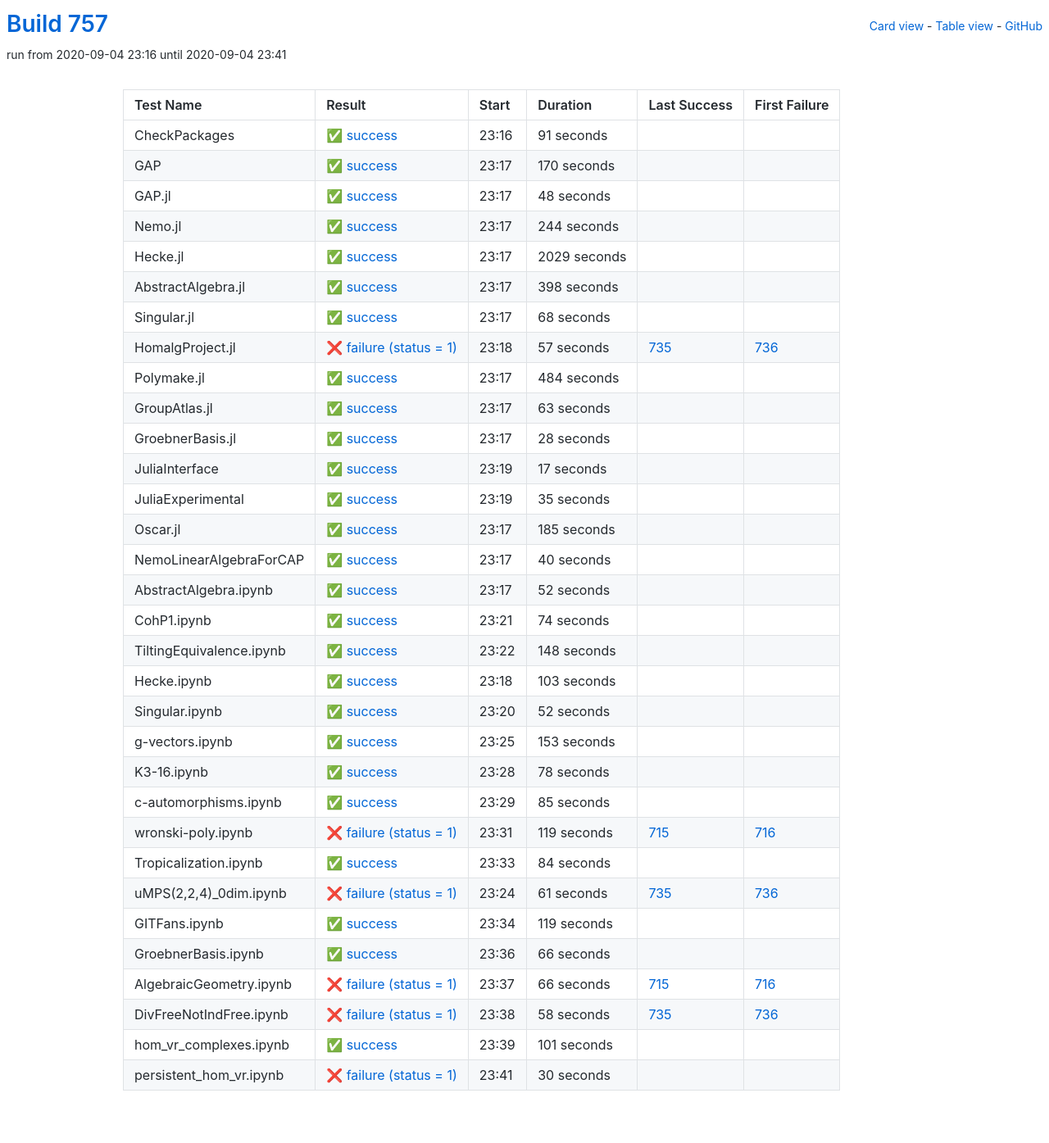
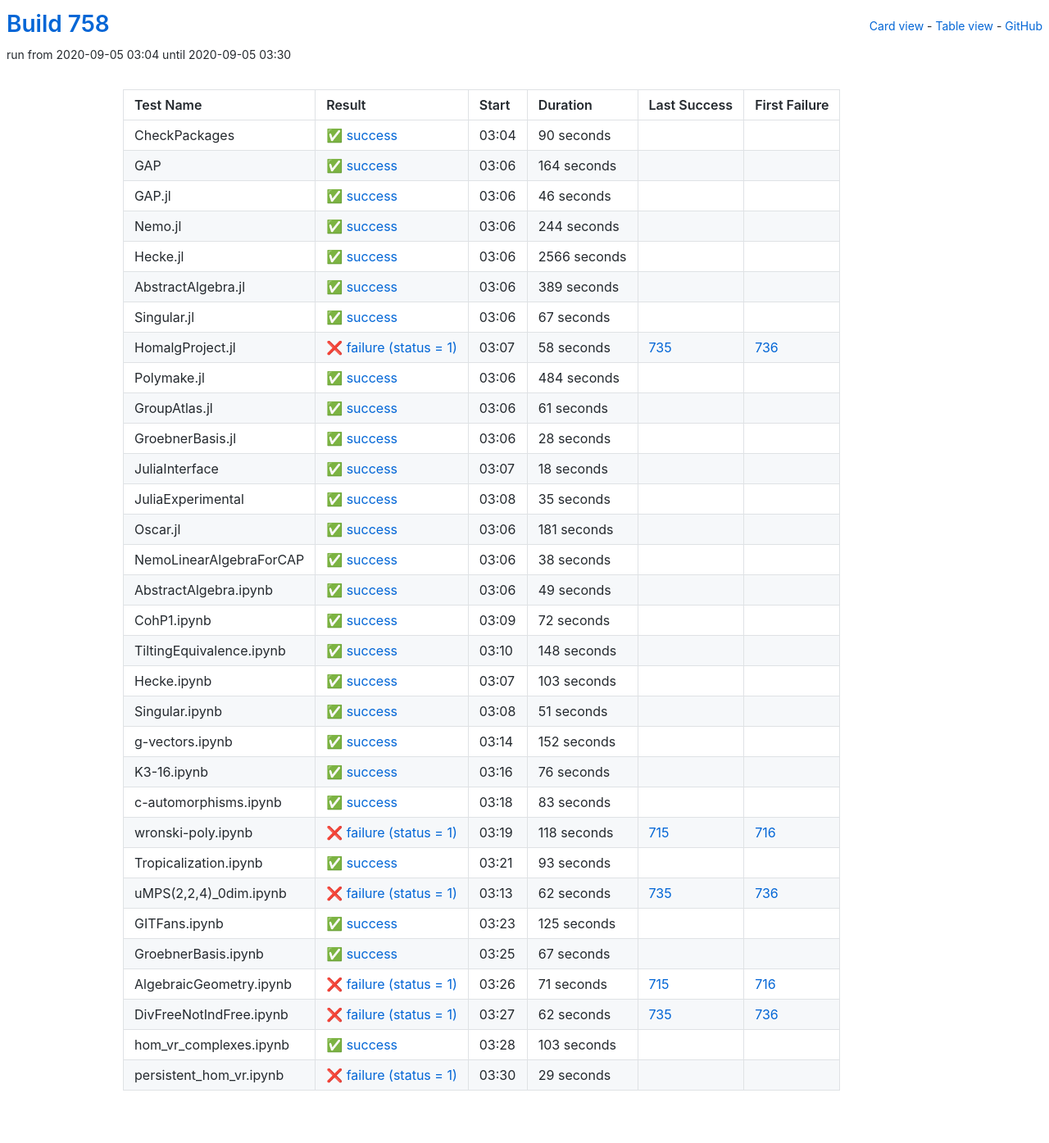
Before and after one commit to oscar-system/oscar-ci-status-stable, a Jekyll site: the page built from table.html, in a window 1280 px wide. Shown: the whole page at 82% size. Built offline with Jekyll 4.4.1, drawn with Linux system fonts in a browser that asks for light colours.

Commit message:
Build #758

```diff
--- a/_data/ci.yml
+++ b/_data/ci.yml
@@ -1,6 +1,6 @@
 ---
-build: 757
-build_url: https://oscarci.mathematik.uni-kl.de/job/oscar-stable/757/
+build: 758
+build_url: https://oscarci.mathematik.uni-kl.de/job/oscar-stable/758/
 job: oscar-stable
 organization: oscar-system
 repo: oscar-ci-status-stable
@@ -8,44 +8,44 @@ repourl: https://github.com/oscar-system/oscar-ci-status-stable
 tests:
 - name: CheckPackages
   id: checkpackages
-  log: https://oscarci.mathematik.uni-kl.de/job/oscar-stable/757/artifact/logs/build-757/CheckPackages.log
-  start: 2020-09-04 23:16
+  log: https://oscarci.mathematik.uni-kl.de/job/oscar-stable/758/artifact/logs/build-758/CheckPackages.log
+  start: 2020-09-05 03:04
   success: true
   exitcode: 0
   status: success
-  duration: 91
+  duration: 90
   last_success: false
   last_success_url:
   first_failure: false
   first_failure_url:
 - name: GAP
   id: gap
-  log: https://oscarci.mathematik.uni-kl.de/job/oscar-stable/757/artifact/logs/build-757/GAP.log
-  start: 2020-09-04 23:17
+  log: https://oscarci.mathematik.uni-kl.de/job/oscar-stable/758/artifact/logs/build-758/GAP.log
+  start: 2020-09-05 03:06
   success: true
   exitcode: 0
   status: success
-  duration: 170
+  duration: 164
   last_success: false
   last_success_url:
   first_failure: false
   first_failure_url:
 - name: GAP.jl
   id: gap-jl
-  log: https://oscarci.mathematik.uni-kl.de/job/oscar-stable/757/artifact/logs/build-757/GAP.jl.log
-  start: 2020-09-04 23:17
+  log: https://oscarci.mathematik.uni-kl.de/job/oscar-stable/758/artifact/logs/build-758/GAP.jl.log
+  start: 2020-09-05 03:06
   success: true
   exitcode: 0
   status: success
-  duration: 48
+  duration: 46
   last_success: false
   last_success_url:
   first_failure: false
   first_failure_url:
 - name: Nemo.jl
   id: nemo-jl
-  log: https://oscarci.mathematik.uni-kl.de/job/oscar-stable/757/artifact/logs/build-757/Nemo.jl.log
-  start: 2020-09-04 23:17
+  log: https://oscarci.mathematik.uni-kl.de/job/oscar-stable/758/artifact/logs/build-758/Nemo.jl.log
+  start: 2020-09-05 03:06
   success: true
   exitcode: 0
   status: success
@@ -56,56 +56,56 @@ tests:
   first_failure_url:
 - name: Hecke.jl
   id: hecke-jl
-  log: https://oscarci.mathematik.uni-kl.de/job/oscar-stable/757/artifact/logs/build-757/Hecke.jl.log
-  start: 2020-09-04 23:17
+  log: https://oscarci.mathematik.uni-kl.de/job/oscar-stable/758/artifact/logs/build-758/Hecke.jl.log
+  start: 2020-09-05 03:06
   success: true
   exitcode: 0
   status: success
-  duration: 2029
+  duration: 2566
   last_success: false
   last_success_url:
   first_failure: false
   first_failure_url:
 - name: AbstractAlgebra.jl
   id: abstractalgebra-jl
-  log: https://oscarci.mathematik.uni-kl.de/job/oscar-stable/757/artifact/logs/build-757/AbstractAlgebra.jl.log
-  start: 2020-09-04 23:17
+  log: https://oscarci.mathematik.uni-kl.de/job/oscar-stable/758/artifact/logs/build-758/AbstractAlgebra.jl.log
+  start: 2020-09-05 03:06
   success: true
   exitcode: 0
   status: success
-  duration: 398
+  duration: 389
   last_success: false
   last_success_url:
   first_failure: false
   first_failure_url:
 - name: Singular.jl
   id: singular-jl
-  log: https://oscarci.mathematik.uni-kl.de/job/oscar-stable/757/artifact/logs/build-757/Singular.jl.log
-  start: 2020-09-04 23:17
+  log: https://oscarci.mathematik.uni-kl.de/job/oscar-stable/758/artifact/logs/build-758/Singular.jl.log
+  start: 2020-09-05 03:06
   success: true
   exitcode: 0
   status: success
-  duration: 68
+  duration: 67
   last_success: false
   last_success_url:
   first_failure: false
   first_failure_url:
 - name: HomalgProject.jl
   id: homalgproject-jl
-  log: https://oscarci.mathematik.uni-kl.de/job/oscar-stable/757/artifact/logs/build-757/HomalgProject.jl.log
-  start: 2020-09-04 23:18
+  log: https://oscarci.mathematik.uni-kl.de/job/oscar-stable/758/artifact/logs/build-758/HomalgProject.jl.log
+  start: 2020-09-05 03:07
   success: false
   exitcode: 1
   status: failure
-  duration: 57
+  duration: 58
   last_success: 735
   last_success_url: https://oscarci.mathematik.uni-kl.de/job/oscar-stable/735/
   first_failure: 736
   first_failure_url: https://oscarci.mathematik.uni-kl.de/job/oscar-stable/736/
 - name: Polymake.jl
   id: polymake-jl
-  log: https://oscarci.mathematik.uni-kl.de/job/oscar-stable/757/artifact/logs/build-757/Polymake.jl.log
-  start: 2020-09-04 23:17
+  log: https://oscarci.mathematik.uni-kl.de/job/oscar-stable/758/artifact/logs/build-758/Polymake.jl.log
+  start: 2020-09-05 03:06
   success: true
   exitcode: 0
   status: success
@@ -116,20 +116,20 @@ tests:
   first_failure_url:
 - name: GroupAtlas.jl
   id: groupatlas-jl
-  log: https://oscarci.mathematik.uni-kl.de/job/oscar-stable/757/artifact/logs/build-757/GroupAtlas.jl.log
-  start: 2020-09-04 23:17
+  log: https://oscarci.mathematik.uni-kl.de/job/oscar-stable/758/artifact/logs/build-758/GroupAtlas.jl.log
+  start: 2020-09-05 03:06
   success: true
   exitcode: 0
   status: success
-  duration: 63
+  duration: 61
   last_success: false
   last_success_url:
   first_failure: false
   first_failure_url:
 - name: GroebnerBasis.jl
   id: groebnerbasis-jl
-  log: https://oscarci.mathematik.uni-kl.de/job/oscar-stable/757/artifact/logs/build-757/GroebnerBasis.jl.log
-  start: 2020-09-04 23:17
+  log: https://oscarci.mathematik.uni-kl.de/job/oscar-stable/758/artifact/logs/build-758/GroebnerBasis.jl.log
+  start: 2020-09-05 03:06
   success: true
   exitcode: 0
   status: success
@@ -140,20 +140,20 @@ tests:
   first_failure_url:
 - name: JuliaInterface
   id: juliainterface
-  log: https://oscarci.mathematik.uni-kl.de/job/oscar-stable/757/artifact/logs/build-757/JuliaInterface.log
-  start: 2020-09-04 23:19
+  log: https://oscarci.mathematik.uni-kl.de/job/oscar-stable/758/artifact/logs/build-758/JuliaInterface.log
+  start: 2020-09-05 03:07
   success: true
   exitcode: 0
   status: success
-  duration: 17
+  duration: 18
   last_success: false
   last_success_url:
   first_failure: false
   first_failure_url:
 - name: JuliaExperimental
   id: juliaexperimental
-  log: https://oscarci.mathematik.uni-kl.de/job/oscar-stable/757/artifact/logs/build-757/JuliaExperimental.log
-  start: 2020-09-04 23:19
+  log: https://oscarci.mathematik.uni-kl.de/job/oscar-stable/758/artifact/logs/build-758/JuliaExperimental.log
+  start: 2020-09-05 03:08
   success: true
   exitcode: 0
   status: success
@@ -164,56 +164,56 @@ tests:
   first_failure_url:
 - name: Oscar.jl
   id: oscar-jl
-  log: https://oscarci.mathematik.uni-kl.de/job/oscar-stable/757/artifact/logs/build-757/Oscar.jl.log
-  start: 2020-09-04 23:17
+  log: https://oscarci.mathematik.uni-kl.de/job/oscar-stable/758/artifact/logs/build-758/Oscar.jl.log
+  start: 2020-09-05 03:06
   success: true
   exitcode: 0
   status: success
-  duration: 185
+  duration: 181
   last_success: false
   last_success_url:
   first_failure: false
   first_failure_url:
 - name: NemoLinearAlgebraForCAP
   id: nemolinearalgebraforcap
-  log: https://oscarci.mathematik.uni-kl.de/job/oscar-stable/757/artifact/logs/build-757/NemoLinearAlgebraForCAP.log
-  start: 2020-09-04 23:17
+  log: https://oscarci.mathematik.uni-kl.de/job/oscar-stable/758/artifact/logs/build-758/NemoLinearAlgebraForCAP.log
+  start: 2020-09-05 03:06
   success: true
   exitcode: 0
   status: success
-  duration: 40
+  duration: 38
   last_success: false
   last_success_url:
   first_failure: false
   first_failure_url:
 - name: AbstractAlgebra.ipynb
   id: abstractalgebra-ipynb
-  log: https://oscarci.mathematik.uni-kl.de/job/oscar-stable/757/artifact/logs/build-757/AbstractAlgebra.ipynb.log
-  start: 2020-09-04 23:17
+  log: https://oscarci.mathematik.uni-kl.de/job/oscar-stable/758/artifact/logs/build-758/AbstractAlgebra.ipynb.log
+  start: 2020-09-05 03:06
   success: true
   exitcode: 0
   status: success
-  duration: 52
+  duration: 49
   last_success: false
   last_success_url:
   first_failure: false
   first_failure_url:
 - name: CohP1.ipynb
   id: cohp1-ipynb
-  log: https://oscarci.mathematik.uni-kl.de/job/oscar-stable/757/artifact/logs/build-757/CohP1.ipynb.log
-  start: 2020-09-04 23:21
+  log: https://oscarci.mathematik.uni-kl.de/job/oscar-stable/758/artifact/logs/build-758/CohP1.ipynb.log
+  start: 2020-09-05 03:09
   success: true
   exitcode: 0
   status: success
-  duration: 74
+  duration: 72
   last_success: false
   last_success_url:
   first_failure: false
   first_failure_url:
 - name: TiltingEquivalence.ipynb
   id: tiltingequivalence-ipynb
-  log: https://oscarci.mathematik.uni-kl.de/job/oscar-stable/757/artifact/logs/build-757/TiltingEquivalence.ipynb.log
-  start: 2020-09-04 23:22
+  log: https://oscarci.mathematik.uni-kl.de/job/oscar-stable/758/artifact/logs/build-758/TiltingEquivalence.ipynb.log
+  start: 2020-09-05 03:10
   success: true
   exitcode: 0
   status: success
@@ -224,8 +224,8 @@ tests:
   first_failure_url:
 - name: Hecke.ipynb
   id: hecke-ipynb
-  log: https://oscarci.mathematik.uni-kl.de/job/oscar-stable/757/artifact/logs/build-757/Hecke.ipynb.log
-  start: 2020-09-04 23:18
+  log: https://oscarci.mathematik.uni-kl.de/job/oscar-stable/758/artifact/logs/build-758/Hecke.ipynb.log
+  start: 2020-09-05 03:07
   success: true
   exitcode: 0
   status: success
@@ -236,156 +236,156 @@ tests:
   first_failure_url:
 - name: Singular.ipynb
   id: singular-ipynb
-  log: https://oscarci.mathematik.uni-kl.de/job/oscar-stable/757/artifact/logs/build-757/Singular.ipynb.log
-  start: 2020-09-04 23:20
+  log: https://oscarci.mathematik.uni-kl.de/job/oscar-stable/758/artifact/logs/build-758/Singular.ipynb.log
+  start: 2020-09-05 03:08
   success: true
   exitcode: 0
   status: success
-  duration: 52
+  duration: 51
   last_success: false
   last_success_url:
   first_failure: false
   first_failure_url:
 - name: g-vectors.ipynb
   id: g-vectors-ipynb
-  log: https://oscarci.mathematik.uni-kl.de/job/oscar-stable/757/artifact/logs/build-757/g-vectors.ipynb.log
-  start: 2020-09-04 23:25
+  log: https://oscarci.mathematik.uni-kl.de/job/oscar-stable/758/artifact/logs/build-758/g-vectors.ipynb.log
+  start: 2020-09-05 03:14
   success: true
   exitcode: 0
   status: success
-  duration: 153
+  duration: 152
   last_success: false
   last_success_url:
   first_failure: false
   first_failure_url:
 - name: K3-16.ipynb
   id: k3-16-ipynb
-  log: https://oscarci.mathematik.uni-kl.de/job/oscar-stable/757/artifact/logs/build-757/K3-16.ipynb.log
-  start: 2020-09-04 23:28
+  log: https://oscarci.mathematik.uni-kl.de/job/oscar-stable/758/artifact/logs/build-758/K3-16.ipynb.log
+  start: 2020-09-05 03:16
   success: true
   exitcode: 0
   status: success
-  duration: 78
+  duration: 76
   last_success: false
   last_success_url:
   first_failure: false
   first_failure_url:
 - name: c-automorphisms.ipynb
   id: c-automorphisms-ipynb
-  log: https://oscarci.mathematik.uni-kl.de/job/oscar-stable/757/artifact/logs/build-757/c-automorphisms.ipynb.log
-  start: 2020-09-04 23:29
+  log: https://oscarci.mathematik.uni-kl.de/job/oscar-stable/758/artifact/logs/build-758/c-automorphisms.ipynb.log
+  start: 2020-09-05 03:18
   success: true
   exitcode: 0
   status: success
-  duration: 85
+  duration: 83
   last_success: false
   last_success_url:
   first_failure: false
   first_failure_url:
 - name: wronski-poly.ipynb
   id: wronski-poly-ipynb
-  log: https://oscarci.mathematik.uni-kl.de/job/oscar-stable/757/artifact/logs/build-757/wronski-poly.ipynb.log
-  start: 2020-09-04 23:31
+  log: https://oscarci.mathematik.uni-kl.de/job/oscar-stable/758/artifact/logs/build-758/wronski-poly.ipynb.log
+  start: 2020-09-05 03:19
   success: false
   exitcode: 1
   status: failure
-  duration: 119
+  duration: 118
   last_success: 715
   last_success_url: https://oscarci.mathematik.uni-kl.de/job/oscar-stable/715/
   first_failure: 716
   first_failure_url: https://oscarci.mathematik.uni-kl.de/job/oscar-stable/716/
 - name: Tropicalization.ipynb
   id: tropicalization-ipynb
-  log: https://oscarci.mathematik.uni-kl.de/job/oscar-stable/757/artifact/logs/build-757/Tropicalization.ipynb.log
-  start: 2020-09-04 23:33
+  log: https://oscarci.mathematik.uni-kl.de/job/oscar-stable/758/artifact/logs/build-758/Tropicalization.ipynb.log
+  start: 2020-09-05 03:21
   success: true
   exitcode: 0
   status: success
-  duration: 84
+  duration: 93
   last_success: false
   last_success_url:
   first_failure: false
   first_failure_url:
 - name: uMPS(2,2,4)_0dim.ipynb
   id: umps-2-2-4-0dim-ipynb
-  log: https://oscarci.mathematik.uni-kl.de/job/oscar-stable/757/artifact/logs/build-757/uMPS-2-2-4-_0dim.ipynb.log
-  start: 2020-09-04 23:24
+  log: https://oscarci.mathematik.uni-kl.de/job/oscar-stable/758/artifact/logs/build-758/uMPS-2-2-4-_0dim.ipynb.log
+  start: 2020-09-05 03:13
   success: false
   exitcode: 1
   status: failure
-  duration: 61
+  duration: 62
   last_success: 735
   last_success_url: https://oscarci.mathematik.uni-kl.de/job/oscar-stable/735/
   first_failure: 736
   first_failure_url: https://oscarci.mathematik.uni-kl.de/job/oscar-stable/736/
 - name: GITFans.ipynb
   id: gitfans-ipynb
-  log: https://oscarci.mathematik.uni-kl.de/job/oscar-stable/757/artifact/logs/build-757/GITFans.ipynb.log
-  start: 2020-09-04 23:34
+  log: https://oscarci.mathematik.uni-kl.de/job/oscar-stable/758/artifact/logs/build-758/GITFans.ipynb.log
+  start: 2020-09-05 03:23
   success: true
   exitcode: 0
   status: success
-  duration: 119
+  duration: 125
   last_success: false
   last_success_url:
   first_failure: false
   first_failure_url:
 - name: GroebnerBasis.ipynb
   id: groebnerbasis-ipynb
-  log: https://oscarci.mathematik.uni-kl.de/job/oscar-stable/757/artifact/logs/build-757/GroebnerBasis.ipynb.log
-  start: 2020-09-04 23:36
+  log: https://oscarci.mathematik.uni-kl.de/job/oscar-stable/758/artifact/logs/build-758/GroebnerBasis.ipynb.log
+  start: 2020-09-05 03:25
   success: true
   exitcode: 0
   status: success
-  duration: 66
+  duration: 67
   last_success: false
   last_success_url:
   first_failure: false
   first_failure_url:
 - name: AlgebraicGeometry.ipynb
   id: algebraicgeometry-ipynb
-  log: https://oscarci.mathematik.uni-kl.de/job/oscar-stable/757/artifact/logs/build-757/AlgebraicGeometry.ipynb.log
-  start: 2020-09-04 23:37
+  log: https://oscarci.mathematik.uni-kl.de/job/oscar-stable/758/artifact/logs/build-758/AlgebraicGeometry.ipynb.log
+  start: 2020-09-05 03:26
   success: false
   exitcode: 1
   status: failure
-  duration: 66
+  duration: 71
   last_success: 715
   last_success_url: https://oscarci.mathematik.uni-kl.de/job/oscar-stable/715/
   first_failure: 716
   first_failure_url: https://oscarci.mathematik.uni-kl.de/job/oscar-stable/716/
 - name: DivFreeNotIndFree.ipynb
   id: divfreenotindfree-ipynb
-  log: https://oscarci.mathematik.uni-kl.de/job/oscar-stable/757/artifact/logs/build-757/DivFreeNotIndFree.ipynb.log
-  start: 2020-09-04 23:38
+  log: https://oscarci.mathematik.uni-kl.de/job/oscar-stable/758/artifact/logs/build-758/DivFreeNotIndFree.ipynb.log
+  start: 2020-09-05 03:27
   success: false
   exitcode: 1
   status: failure
-  duration: 58
+  duration: 62
   last_success: 735
   last_success_url: https://oscarci.mathematik.uni-kl.de/job/oscar-stable/735/
   first_failure: 736
   first_failure_url: https://oscarci.mathematik.uni-kl.de/job/oscar-stable/736/
 - name: hom_vr_complexes.ipynb
   id: hom-vr-complexes-ipynb
-  log: https://oscarci.mathematik.uni-kl.de/job/oscar-stable/757/artifact/logs/build-757/hom_vr_complexes.ipynb.log
-  start: 2020-09-04 23:39
+  log: https://oscarci.mathematik.uni-kl.de/job/oscar-stable/758/artifact/logs/build-758/hom_vr_complexes.ipynb.log
+  start: 2020-09-05 03:28
   success: true
   exitcode: 0
   status: success
-  duration: 101
+  duration: 103
   last_success: false
   last_success_url:
   first_failure: false
   first_failure_url:
 - name: persistent_hom_vr.ipynb
   id: persistent-hom-vr-ipynb
-  log: https://oscarci.mathematik.uni-kl.de/job/oscar-stable/757/artifact/logs/build-757/persistent_hom_vr.ipynb.log
-  start: 2020-09-04 23:41
+  log: https://oscarci.mathematik.uni-kl.de/job/oscar-stable/758/artifact/logs/build-758/persistent_hom_vr.ipynb.log
+  start: 2020-09-05 03:30
   success: false
   exitcode: 1
   status: failure
-  duration: 30
+  duration: 29
   last_success: false
   last_success_url:
   first_failure: false
```
Also changed, not shown: README.md.
